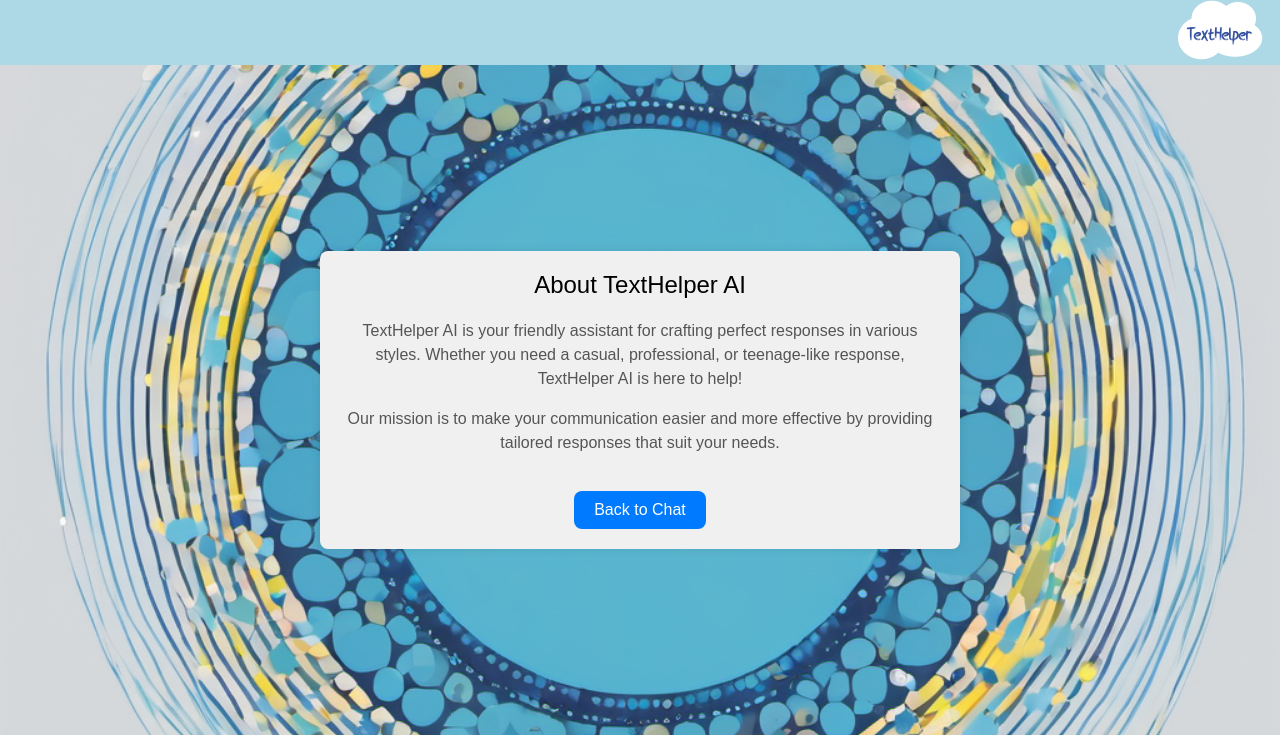
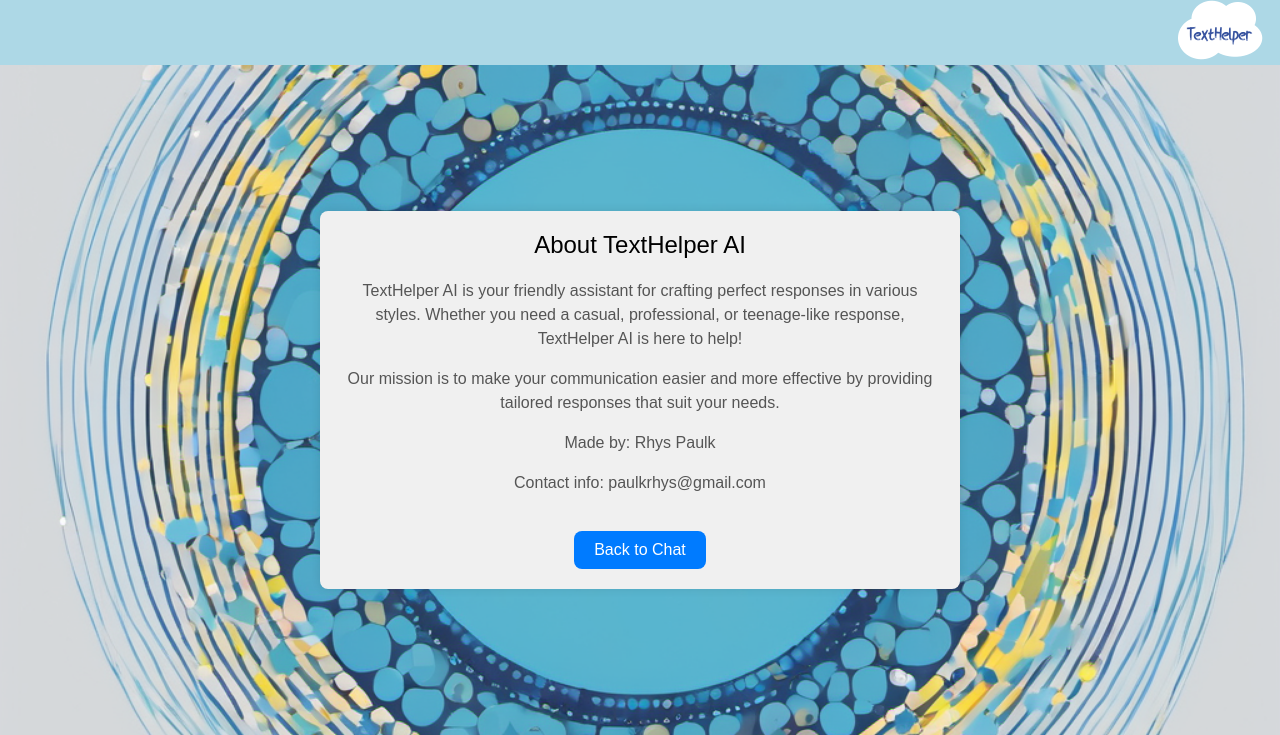
Before and after one commit to Aventei/TextHelper, a Flask app: page /about in a window 1280 px wide. Shown: the top 735 px of the page. Run offline with Flask 3, Linux system fonts and the light colour scheme.

Commit message:
Update about.html

```diff
--- a/templates/about.html
+++ b/templates/about.html
@@ -80,6 +80,8 @@
         <div class="about-content">
             <p>TextHelper AI is your friendly assistant for crafting perfect responses in various styles. Whether you need a casual, professional, or teenage-like response, TextHelper AI is here to help!</p>
             <p>Our mission is to make your communication easier and more effective by providing tailored responses that suit your needs.</p>
+            <p>Made by: Rhys Paulk</p>
+            <p>Contact info: paulkrhys@gmail.com</p>
         </div>
         <a href="/" class="back-link">Back to Chat</a>
     </div>
```
